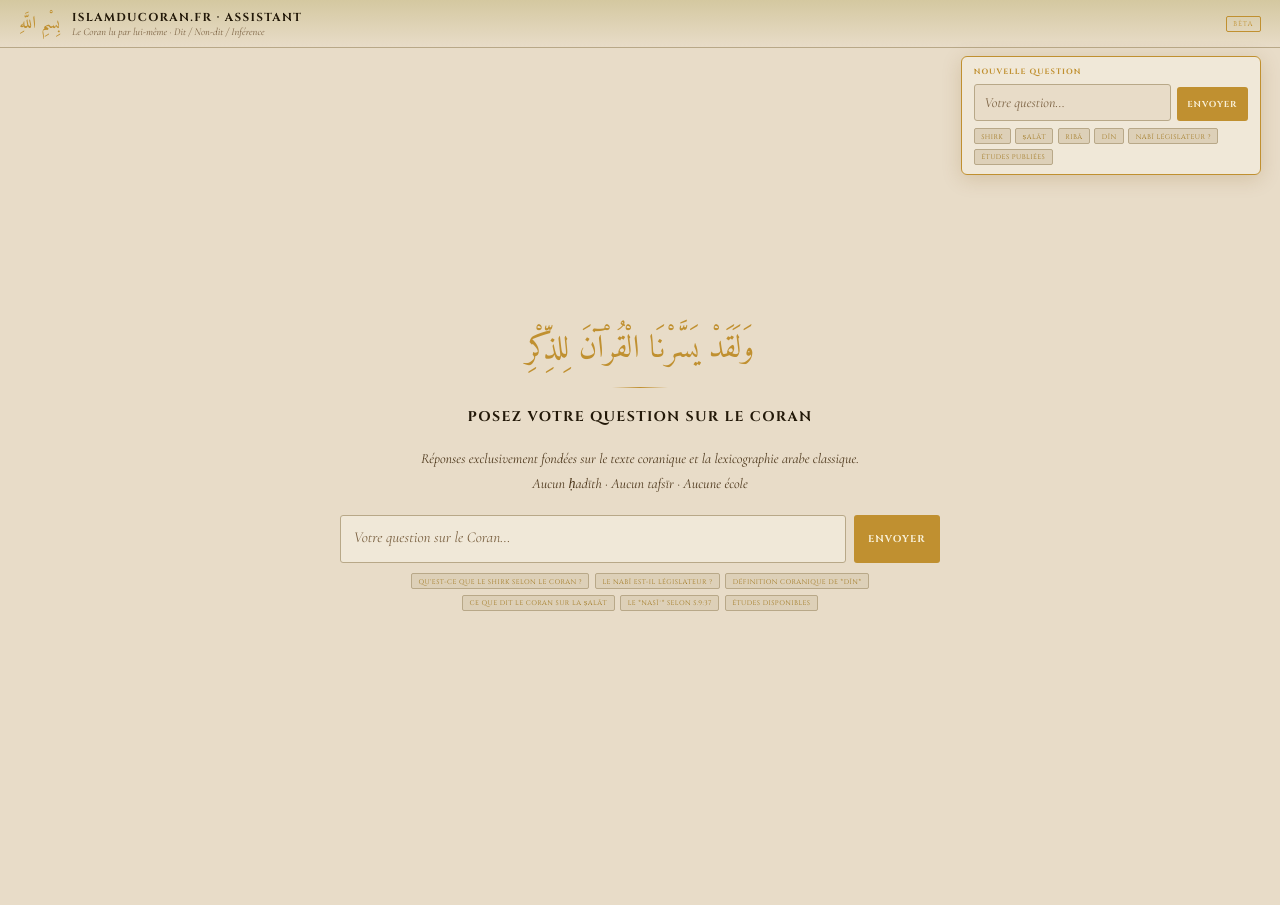
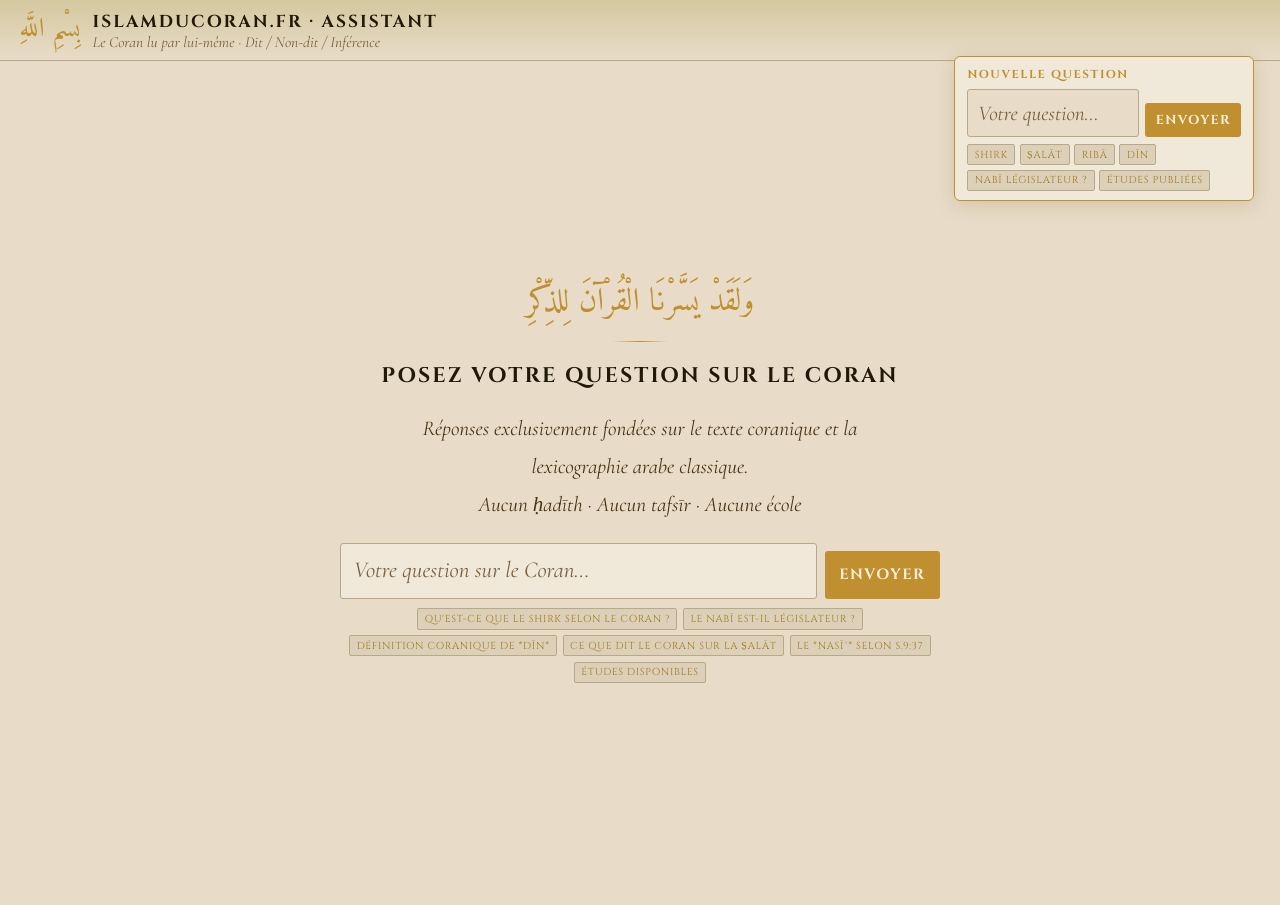
Before and after one commit to Makhuwcoder/islamducoran, a Jekyll site: the page assistant/index.html, which Jekyll copies as it is, in a window 1280 px wide. Built offline with Jekyll 4.4.1, drawn with Linux system fonts in a browser that asks for light colours.

Commit message:
Assistant: suppression Bêta, polices ×1.5, marges 2cm

```diff
--- a/assistant/index.html
+++ b/assistant/index.html
@@ -19,64 +19,64 @@ html,body{height:100%;background:var(--bg);color:var(--tx);font-family:var(--f-c
 /* ── HEADER ── */
 .hdr{background:linear-gradient(180deg,#d4c8a0,var(--bg));border-bottom:1px solid var(--bd);
   padding:.6rem 1.2rem;display:flex;align-items:center;gap:.75rem;position:relative;z-index:10}
-.hdr-ar{font-family:var(--f-a);font-size:1.1rem;color:var(--or3);direction:rtl;line-height:1}
-.hdr-ti{font-family:var(--f-t);font-size:.72rem;letter-spacing:.12em;text-transform:uppercase;font-weight:700}
-.hdr-su{font-size:.65rem;color:var(--tx3);font-style:italic}
-.hdr-bx{margin-left:auto;font-family:var(--f-t);font-size:.44rem;letter-spacing:.12em;
+.hdr-ar{font-family:var(--f-a);font-size: 1.65rem;color:var(--or3);direction:rtl;line-height:1}
+.hdr-ti{font-family:var(--f-t);font-size: 1.08rem;letter-spacing:.12em;text-transform:uppercase;font-weight:700}
+.hdr-su{font-size: .97rem;color:var(--tx3);font-style:italic}
+.hdr-bx{margin-left:auto;font-family:var(--f-t);font-size: .66rem;letter-spacing:.12em;
   text-transform:uppercase;color:var(--or3);border:1px solid var(--or3);padding:.12rem .4rem;border-radius:2px}
 
 /* ── FENÊTRE FLOTTANTE ── */
 .float-input{
-  position:fixed;top:56px;right:1.2rem;z-index:100;width:300px;
+  position:fixed;top:56px;right:1.6rem;z-index:100;width:300px;
   background:var(--bg3);border:1px solid var(--or3);border-radius:6px;
   box-shadow:0 4px 20px rgba(120,80,0,.18);padding:.6rem .75rem;
   display:flex;flex-direction:column;gap:.45rem;
   transition:opacity .2s,transform .2s;
 }
 .float-input.hidden{opacity:0;pointer-events:none;transform:translateY(-6px)}
-.float-label{font-family:var(--f-t);font-size:.48rem;letter-spacing:.14em;
+.float-label{font-family:var(--f-t);font-size: .72rem;letter-spacing:.14em;
   text-transform:uppercase;color:var(--or3);font-weight:700}
 .float-row{display:flex;gap:.4rem;align-items:flex-end}
 .float-input textarea{flex:1;background:var(--bg);border:1px solid var(--bd);border-radius:3px;
-  padding:.42rem .6rem;font-family:var(--f-c);font-size:.88rem;color:var(--tx);
+  padding:.42rem .6rem;font-family:var(--f-c);font-size: 1.32rem;color:var(--tx);
   resize:none;outline:none;line-height:1.55;min-height:34px;max-height:80px;
   overflow-y:auto;transition:border-color .15s}
 .float-input textarea:focus{border-color:var(--or3)}
 .float-input textarea::placeholder{color:var(--tx3);font-style:italic}
 .float-btn{background:var(--or3);color:#f8f0d8;border:none;border-radius:3px;
-  padding:.4rem .65rem;cursor:pointer;font-family:var(--f-t);font-size:.54rem;
+  padding:.4rem .65rem;cursor:pointer;font-family:var(--f-t);font-size: .81rem;
   letter-spacing:.1em;text-transform:uppercase;font-weight:700;transition:background .15s;height:34px;white-space:nowrap}
 .float-btn:hover{background:var(--or4)}.float-btn:disabled{opacity:.45;cursor:not-allowed}
 .float-sugs{display:flex;flex-wrap:wrap;gap:.28rem}
-.sug{font-family:var(--f-t);font-size:.42rem;letter-spacing:.07em;text-transform:uppercase;
+.sug{font-family:var(--f-t);font-size: .63rem;letter-spacing:.07em;text-transform:uppercase;
   color:var(--or2);border:1px solid var(--bd);background:var(--bg2);
   padding:.16rem .4rem;border-radius:2px;cursor:pointer;transition:background .15s}
 .sug:hover{background:var(--bg2);border-color:var(--or3)}
-.float-toggle{position:fixed;top:58px;right:1.2rem;z-index:101;
+.float-toggle{position:fixed;top:58px;right:1.6rem;z-index:101;
   background:var(--or3);color:#f8f0d8;border:none;border-radius:4px;
   padding:.36rem .65rem;cursor:pointer;font-family:var(--f-t);
-  font-size:.5rem;letter-spacing:.1em;text-transform:uppercase;font-weight:700;
+  font-size: .75rem;letter-spacing:.1em;text-transform:uppercase;font-weight:700;
   box-shadow:0 2px 8px rgba(120,80,0,.25);transition:background .15s;display:none}
 .float-toggle:hover{background:var(--or4)}.float-toggle.visible{display:block}
 
 /* ── ACCUEIL ── */
 .accueil{display:flex;flex-direction:column;align-items:center;justify-content:center;
-  min-height:calc(100vh - 56px);padding:2rem 1.5rem;gap:1.2rem}
+  min-height:calc(100vh - 56px);padding:2rem 1.6rem;gap:1.2rem}
 .accueil.hidden{display:none}
 .wlc-ar{font-family:var(--f-a);font-size:2rem;color:var(--or3);direction:rtl;line-height:1.2}
 .wlc-sp{width:56px;height:1px;background:linear-gradient(90deg,transparent,var(--or3),transparent)}
-.wlc-ti{font-family:var(--f-t);font-size:.88rem;letter-spacing:.1em;text-transform:uppercase;font-weight:700}
-.wlc-tx{font-size:.88rem;color:var(--tx2);max-width:500px;line-height:1.8;font-style:italic;text-align:center}
+.wlc-ti{font-family:var(--f-t);font-size: 1.32rem;letter-spacing:.1em;text-transform:uppercase;font-weight:700}
+.wlc-tx{font-size: 1.32rem;color:var(--tx2);max-width:500px;line-height:1.8;font-style:italic;text-align:center}
 .accueil-inp{width:100%;max-width:600px;display:flex;flex-direction:column;gap:.6rem}
 .accueil-row{display:flex;gap:.5rem;align-items:flex-end}
 .accueil-inp textarea{flex:1;background:var(--bg3);border:1px solid var(--bd);border-radius:3px;
-  padding:.55rem .8rem;font-family:var(--f-c);font-size:.95rem;color:var(--tx);
+  padding:.55rem .8rem;font-family:var(--f-c);font-size: 1.43rem;color:var(--tx);
   resize:none;outline:none;line-height:1.6;min-height:48px;max-height:120px;
   overflow-y:auto;transition:border-color .15s}
 .accueil-inp textarea:focus{border-color:var(--or3)}
 .accueil-inp textarea::placeholder{color:var(--tx3);font-style:italic}
 .accueil-btn{background:var(--or3);color:#f8f0d8;border:none;border-radius:3px;
-  padding:.5rem .9rem;cursor:pointer;font-family:var(--f-t);font-size:.62rem;
+  padding:.5rem .9rem;cursor:pointer;font-family:var(--f-t);font-size: .93rem;
   letter-spacing:.1em;text-transform:uppercase;font-weight:700;transition:background .15s;height:48px;white-space:nowrap}
 .accueil-btn:hover{background:var(--or4)}.accueil-btn:disabled{opacity:.45;cursor:not-allowed}
 .accueil-sugs{display:flex;flex-wrap:wrap;gap:.35rem;justify-content:center}
@@ -90,37 +90,37 @@ html,body{height:100%;background:var(--bg);color:var(--tx);font-family:var(--f-c
 .new-btn-bar{border-top:1px solid var(--bd);background:var(--bg2);
   padding:.5rem 1.2rem;display:flex;gap:.7rem;align-items:center;flex-shrink:0}
 .new-btn{background:transparent;color:var(--or2);border:1px solid var(--or2);border-radius:3px;
-  padding:.36rem .75rem;cursor:pointer;font-family:var(--f-t);font-size:.52rem;
+  padding:.36rem .75rem;cursor:pointer;font-family:var(--f-t);font-size: .78rem;
   letter-spacing:.1em;text-transform:uppercase;font-weight:700;transition:all .15s}
 .new-btn:hover{background:var(--or2);color:#f8f0d8}
-.disc{font-family:var(--f-t);font-size:.42rem;letter-spacing:.1em;text-transform:uppercase;color:var(--tx3);margin-left:auto}
+.disc{font-family:var(--f-t);font-size: .63rem;letter-spacing:.1em;text-transform:uppercase;color:var(--tx3);margin-left:auto}
 
 /* ── BULLES ── */
 .msg{max-width:90%;animation:fi .2s ease}
 @keyframes fi{from{opacity:0;transform:translateY(3px)}to{opacity:1}}
 .msg-u{align-self:flex-end}
 .msg-a{align-self:flex-start;max-width:100%}
-.bbl{padding:.65rem 1rem;border-radius:4px;font-size:.93rem;line-height:1.85}
+.bbl{padding:.65rem 1rem;border-radius:4px;font-size: 1.4rem;line-height:1.85}
 .msg-u .bbl{background:var(--or2);color:#f8f0d8;border-radius:4px 4px 0 4px;font-style:italic;max-width:480px}
 .msg-a .bbl{background:transparent;color:var(--tx);width:100%}
 
 /* ── RENDU ENRICHI DES RÉPONSES ── */
-.resp h1{font-family:var(--f-t);font-size:1rem;font-weight:700;color:var(--or2);
+.resp h1{font-family:var(--f-t);font-size: 1.5rem;font-weight:700;color:var(--or2);
   letter-spacing:.06em;text-transform:uppercase;margin:1.4rem 0 .5rem;
   padding-bottom:.3rem;border-bottom:1px solid var(--bd2)}
-.resp h2{font-family:var(--f-t);font-size:.82rem;font-weight:700;color:var(--tx);
+.resp h2{font-family:var(--f-t);font-size: 1.23rem;font-weight:700;color:var(--tx);
   letter-spacing:.05em;text-transform:uppercase;margin:1.2rem 0 .4rem;
   display:flex;align-items:center;gap:.5rem}
-.resp h2::before{content:'◆';color:var(--or3);font-size:.6rem;flex-shrink:0}
-.resp h3{font-family:var(--f-t);font-size:.75rem;font-weight:600;color:var(--or3);
+.resp h2::before{content:'◆';color:var(--or3);font-size: .9rem;flex-shrink:0}
+.resp h3{font-family:var(--f-t);font-size: 1.12rem;font-weight:600;color:var(--or3);
   letter-spacing:.04em;margin:.9rem 0 .3rem;
   display:flex;align-items:center;gap:.4rem}
-.resp h3::before{content:'·';color:var(--or3);font-size:1.2rem;flex-shrink:0}
+.resp h3::before{content:'·';color:var(--or3);font-size: 1.8rem;flex-shrink:0}
 .resp p{margin-bottom:.75rem;color:var(--tx);line-height:1.85}
 .resp p:last-child{margin-bottom:0}
 .resp strong{color:var(--or2);font-weight:600}
 .resp em{color:var(--tx2)}
-.resp code{font-family:var(--f-a);font-size:.92rem;color:var(--tx2);background:transparent}
+.resp code{font-family:var(--f-a);font-size: 1.38rem;color:var(--tx2);background:transparent}
 .resp hr{border:none;border-top:1px solid var(--bd2);margin:1rem 0}
 .resp a{color:var(--or2);text-decoration:underline dotted}
 /* Bloc verset */
@@ -130,8 +130,8 @@ html,body{height:100%;background:var(--bg);color:var(--tx);font-family:var(--f-c
 }
 .resp blockquote p{margin-bottom:.3rem;color:var(--tx2)}
 /* Tableaux markdown */
-.resp table{width:100%;border-collapse:collapse;margin:.7rem 0;font-size:.88rem}
-.resp th{font-family:var(--f-t);font-size:.58rem;letter-spacing:.1em;text-transform:uppercase;
+.resp table{width:100%;border-collapse:collapse;margin:.7rem 0;font-size: 1.32rem}
+.resp th{font-family:var(--f-t);font-size: .87rem;letter-spacing:.1em;text-transform:uppercase;
   color:var(--or2);border-bottom:1px solid var(--or3);padding:.35rem .5rem;text-align:left}
 .resp td{padding:.32rem .5rem;border-bottom:1px solid var(--bd2);color:var(--tx)}
 .resp tr:last-child td{border-bottom:none}
@@ -139,13 +139,13 @@ html,body{height:100%;background:var(--bg);color:var(--tx);font-family:var(--f-c
 .resp ul,.resp ol{padding-left:1.4rem;margin-bottom:.6rem}
 .resp li{margin-bottom:.25rem;color:var(--tx)}
 /* Labels DIT / NON-DIT / INFÉRENCE */
-.tag-dit{display:inline-block;font-family:var(--f-t);font-size:.48rem;letter-spacing:.12em;
+.tag-dit{display:inline-block;font-family:var(--f-t);font-size: .72rem;letter-spacing:.12em;
   text-transform:uppercase;background:#d4edda;color:#2d5a3d;
   padding:.1rem .4rem;border-radius:2px;margin-right:.3rem;vertical-align:middle}
-.tag-nondit{display:inline-block;font-family:var(--f-t);font-size:.48rem;letter-spacing:.12em;
+.tag-nondit{display:inline-block;font-family:var(--f-t);font-size: .72rem;letter-spacing:.12em;
   text-transform:uppercase;background:#f8d7da;color:#6b2330;
   padding:.1rem .4rem;border-radius:2px;margin-right:.3rem;vertical-align:middle}
-.tag-inf{display:inline-block;font-family:var(--f-t);font-size:.48rem;letter-spacing:.12em;
+.tag-inf{display:inline-block;font-family:var(--f-t);font-size: .72rem;letter-spacing:.12em;
   text-transform:uppercase;background:#fff3cd;color:#664d03;
   padding:.1rem .4rem;border-radius:2px;margin-right:.3rem;vertical-align:middle}
 
@@ -163,7 +163,7 @@ html,body{height:100%;background:var(--bg);color:var(--tx);font-family:var(--f-c
     <div class="hdr-ti">islamducoran.fr · Assistant</div>
     <div class="hdr-su">Le Coran lu par lui-même · Dit / Non-dit / Inférence</div>
   </div>
-  <div class="hdr-bx">Bêta</div>
+
 </div>
 
 <button class="float-toggle" id="float-toggle" onclick="toggleFloat()">+ Question</button>
```
